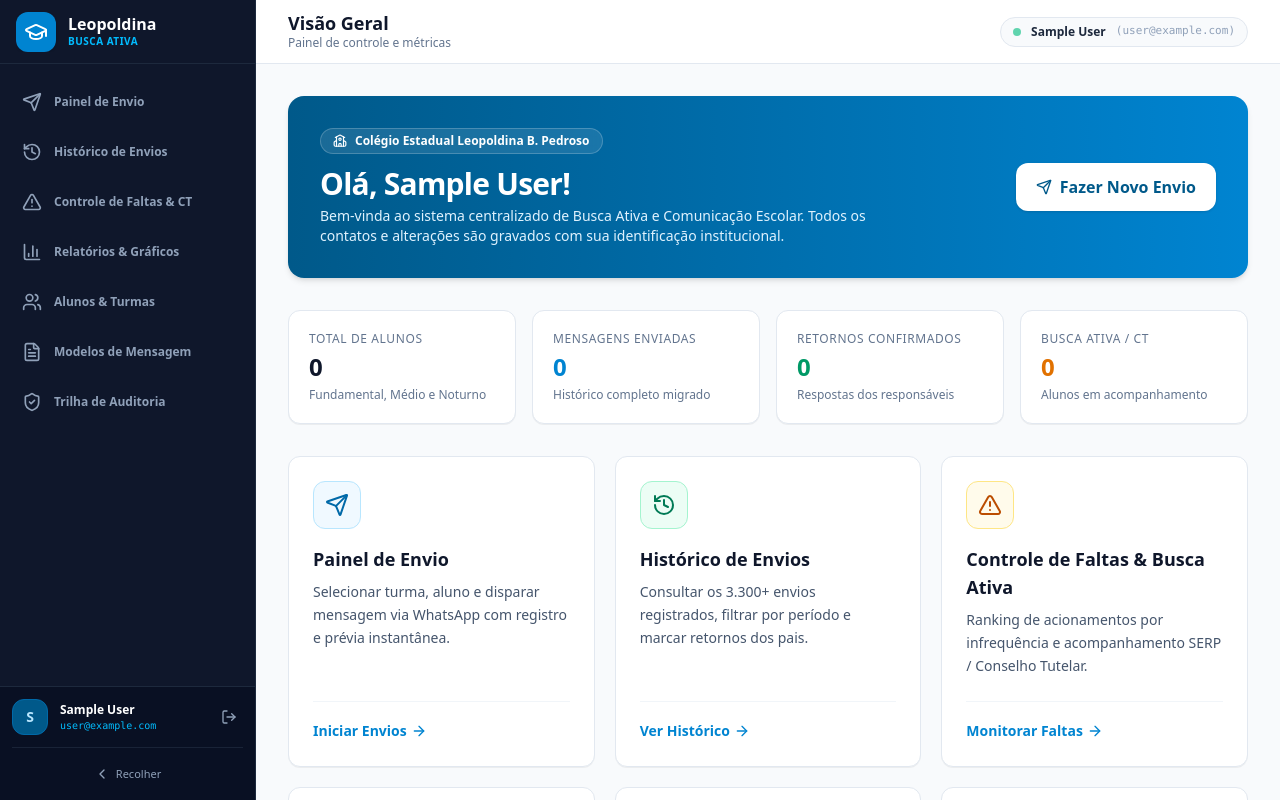
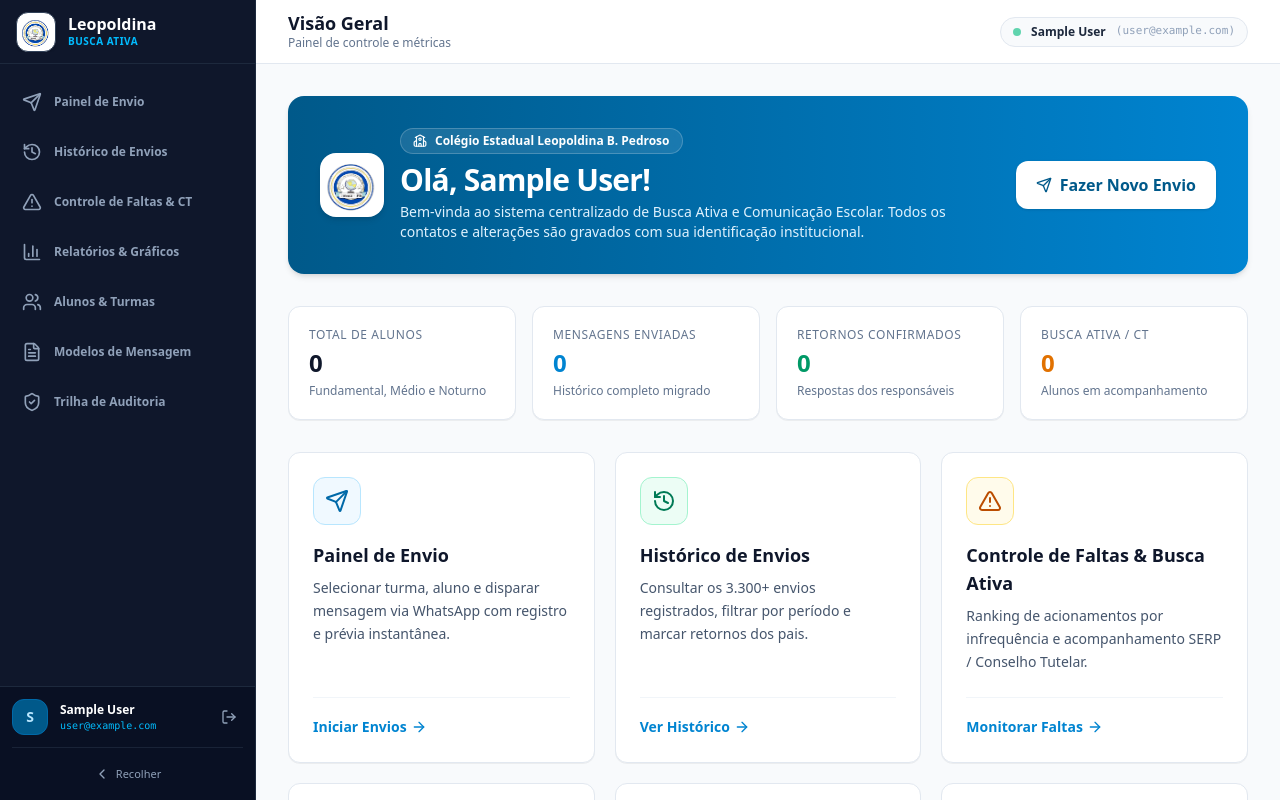
Before and after one commit to MarcosWrobel/busca-ativa-lepoldina, a Next.js app: page / in a window 1280 px wide. Shown: the top 800 px of the page. Built offline with nearby package versions, Linux system fonts and the light colour scheme; no server answers; the database is empty; sample sign-in values are in the browser's storage.

Commit message:
feat(ui): aplicar logo oficial do colégio na tela de login, sidebar e dashboard

```diff
--- a/src/app/login/page.tsx
+++ b/src/app/login/page.tsx
@@ -14,8 +14,8 @@ export default async function LoginPage() {
       <div className="max-w-md w-full bg-white rounded-2xl shadow-xl border border-slate-200 overflow-hidden">
         {/* Header Institucional */}
         <div className="bg-gradient-to-r from-sky-800 to-sky-700 p-8 text-white text-center">
-          <div className="w-16 h-16 bg-white/10 rounded-2xl flex items-center justify-center mx-auto mb-4 backdrop-blur-xs border border-white/20 shadow-inner">
-            <GraduationCap className="w-10 h-10 text-white" />
+          <div className="w-24 h-24 bg-white rounded-2xl flex items-center justify-center mx-auto mb-4 p-2 shadow-lg border border-white/40">
+            <img src="/logo.svg" alt="Colégio Estadual Leopoldina" className="w-full h-full object-contain" />
           </div>
           <h1 className="text-2xl font-bold tracking-tight">Colégio Estadual Leopoldina</h1>
           <p className="text-sky-100 text-sm mt-1">Sistema de Busca Ativa & Comunicação Escolar</p>
--- a/src/app/page.tsx
+++ b/src/app/page.tsx
@@ -100,8 +100,12 @@ export default async function DashboardPage() {
     <div className="space-y-8">
       {/* Welcome banner */}
       <div className="bg-gradient-to-r from-sky-800 to-sky-600 rounded-2xl p-6 sm:p-8 text-white shadow-md flex flex-col md:flex-row items-start md:items-center justify-between gap-6">
+        <div className="flex items-start sm:items-center space-x-4">
+          <div className="w-16 h-16 rounded-2xl bg-white p-1.5 shadow-md flex-shrink-0 hidden sm:flex items-center justify-center">
+            <img src="/logo.svg" alt="Colégio Leopoldina" className="w-full h-full object-contain" />
+          </div>
           <div>
-          <div className="inline-flex items-center space-x-2 bg-white/10 px-3 py-1 rounded-full text-xs font-semibold backdrop-blur-xs mb-3 border border-white/20">
+            <div className="inline-flex items-center space-x-2 bg-white/10 px-3 py-1 rounded-full text-xs font-semibold backdrop-blur-xs mb-2 border border-white/20">
               <School className="w-3.5 h-3.5" />
               <span>Colégio Estadual Leopoldina B. Pedroso</span>
             </div>
@@ -111,6 +115,7 @@ export default async function DashboardPage() {
             <p className="text-sky-100 text-sm mt-1 max-w-xl">
               Bem-vinda ao sistema centralizado de Busca Ativa e Comunicação Escolar. Todos os contatos e alterações são gravados com sua identificação institucional.
             </p>
+          </div>
         </div>
         <Link
           href="/busca-ativa"
--- a/src/components/Sidebar.tsx
+++ b/src/components/Sidebar.tsx
@@ -86,8 +86,8 @@ export default function Sidebar({ currentUser, mobileOpen, setMobileOpen }: Side
             onClick={() => setMobileOpen(false)}
             className="flex items-center space-x-3 overflow-hidden group"
           >
-            <div className="w-10 h-10 rounded-xl bg-sky-600 text-white flex items-center justify-center font-bold flex-shrink-0 group-hover:bg-sky-500 transition shadow-sm">
-              <GraduationCap className="w-6 h-6" />
+            <div className="w-10 h-10 rounded-xl bg-white flex items-center justify-center p-1 flex-shrink-0 shadow-sm border border-slate-700 group-hover:scale-105 transition">
+              <img src="/logo.svg" alt="Colégio Leopoldina" className="w-full h-full object-contain" />
             </div>
             {(!collapsed || mobileOpen) && (
               <div className="transition-opacity duration-200">
```
Also changed, not shown: public/logo.svg (added). Lines whose indentation alone changed are shown as unchanged.
